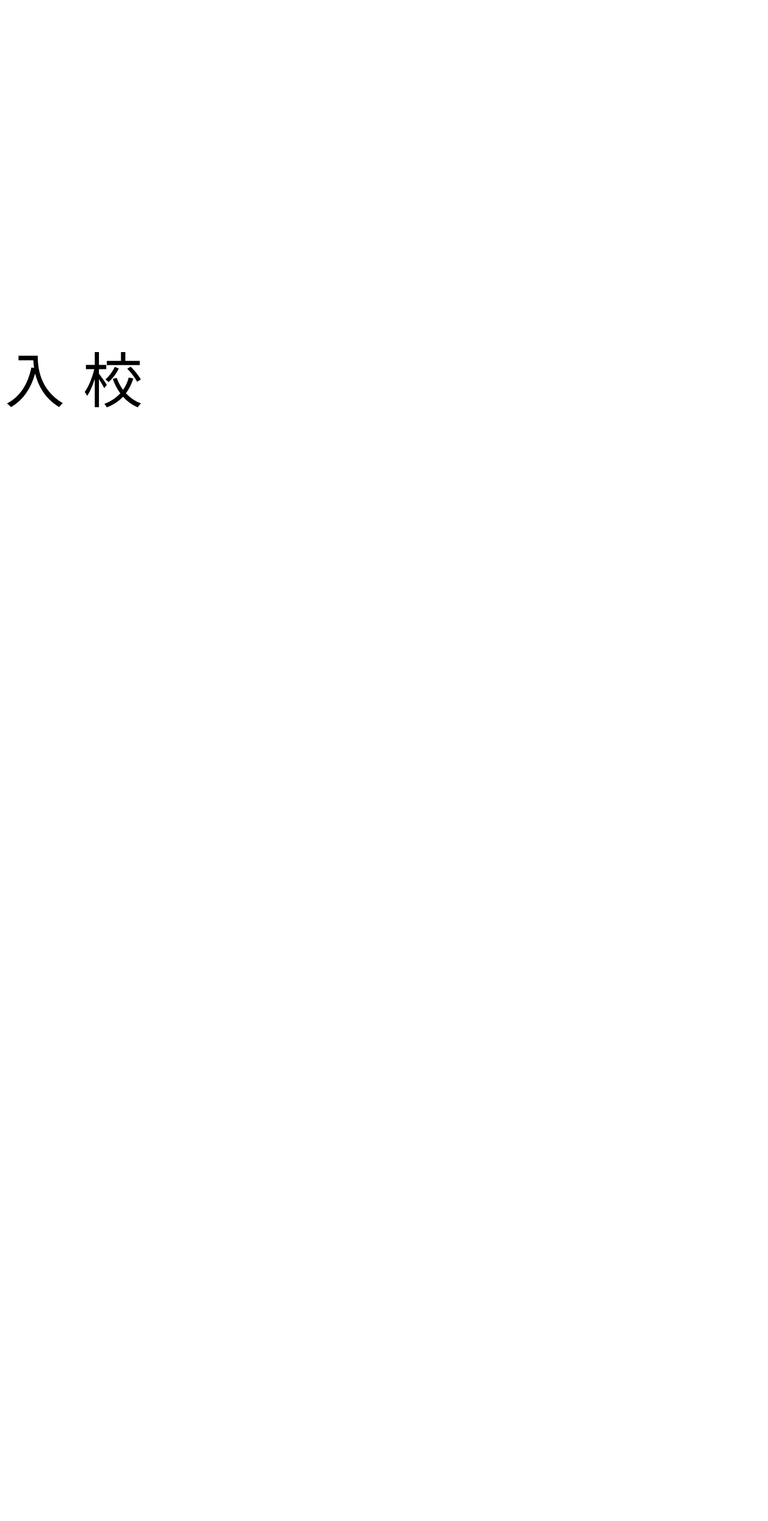
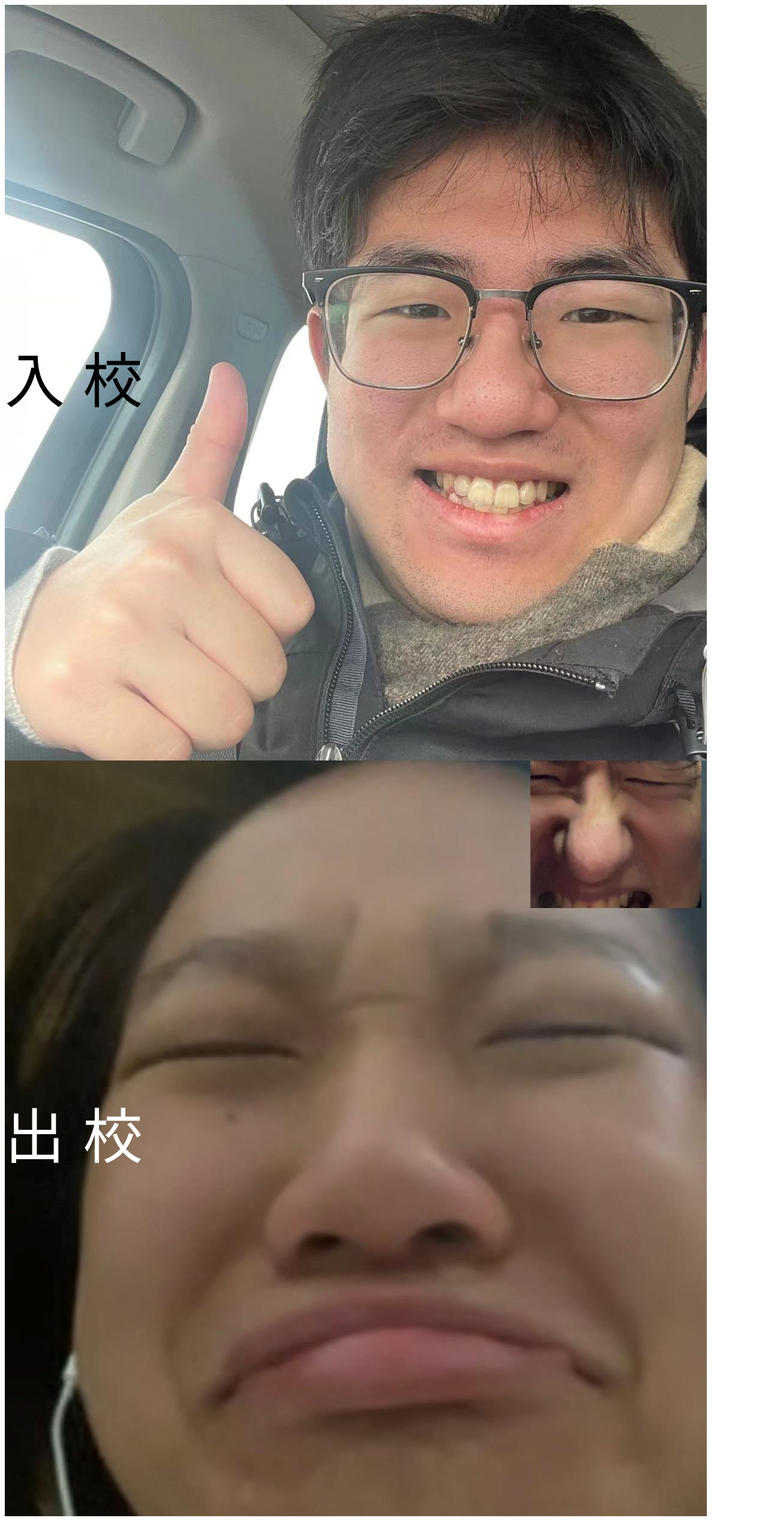
Before and after one commit to Keivenhandsome/Keivenhandsome-github-io, a plain HTML site: page index.html in a window 1280 px wide. Shown: the whole page at 60% size. Drawn offline with Linux system fonts and the light colour scheme.

Commit message:
Update index.html

```diff
--- a/index.html
+++ b/index.html
@@ -11,18 +11,18 @@
 </head>
 
 <body>
-<meta name="viewport" content="width=device-width, initial-scale=1" />
+
 <style>
 	#geshi1{
 		width:1170px;
-		height: 1260px
-		background-image: url("图片/出校背景.jpg") center no-repeat;
+		height: 1260px;
+		background-image: url("图片/出校背景.jpg");
 		border: "1"
 	}
 #geshi2{
 		width:1170px;
 		height: 1260px;
-		background-image: url("图片/入校背景.jpg")center no-repeat;
+		background-image: url("图片/入校背景.jpg");
 	}
 	#geshi3{
 		font-size: 100px;
```
